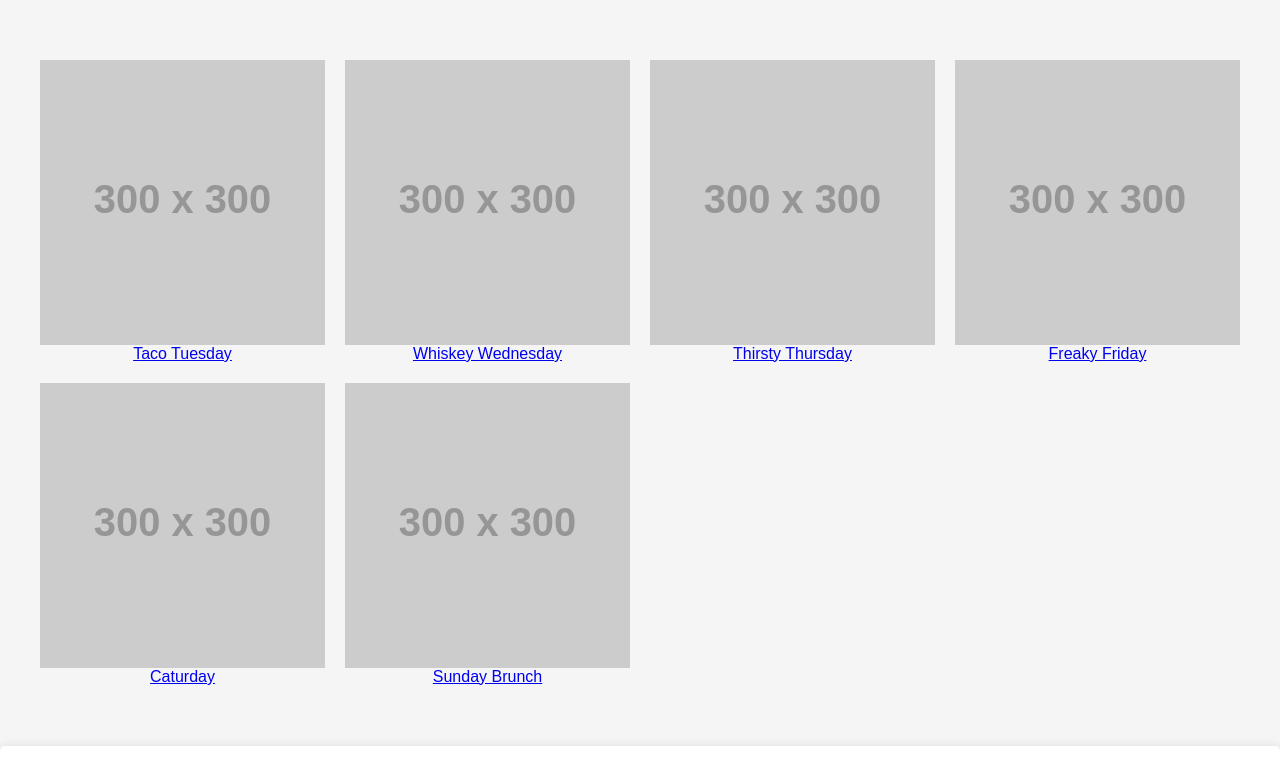
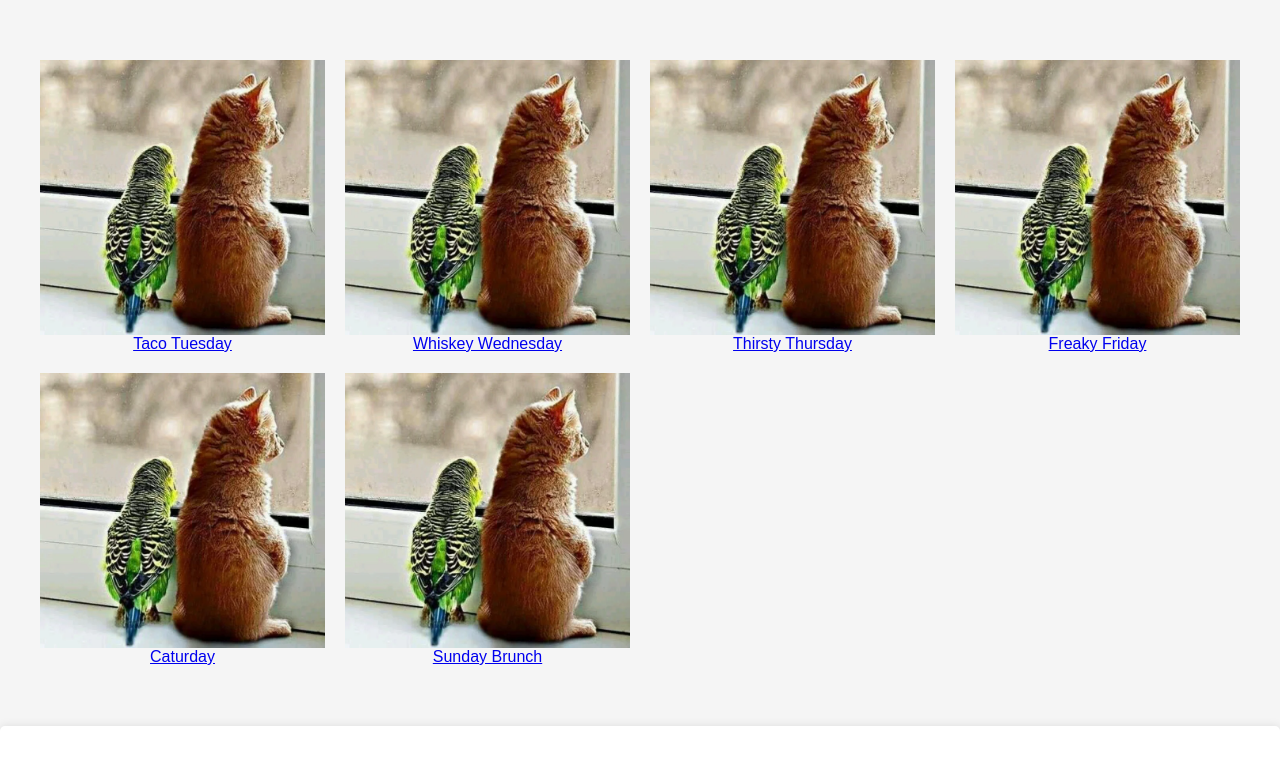
Before and after one commit to lucaorofina/project1_355, a plain HTML site: page index.html in a window 1280 px wide. Shown: the part 610-1373 px from the top of the page. Drawn offline with Linux system fonts and the light colour scheme; placeholder pictures from the web are drawn by us.

Commit message:
grid images

```diff
--- a/index.html
+++ b/index.html
@@ -35,37 +35,37 @@
 <div class="grid-container">
     <div class="grid-item">
         <a href="https://example.com">
-            <img src="https://via.placeholder.com/300" alt="Tuesday">
+            <img src="images/cat1.jpeg" alt="Tuesday">
             <div class="caption"> Taco Tuesday</div>
         </a>
     </div>
     <div class="grid-item">
         <a href="https://example.com">
-            <img src="https://via.placeholder.com/300" alt="Wednesday">
+            <img src="images/cat1.jpeg" alt="Wednesday">
             <div class="caption">Whiskey Wednesday</div>
         </a>
     </div>
     <div class="grid-item">
         <a href="https://example.com">
-            <img src="https://via.placeholder.com/300" alt="Thursday">
+            <img src="images/cat1.jpeg" alt="Thursday">
             <div class="caption">Thirsty Thursday</div>
         </a>
     </div>
     <div class="grid-item">
         <a href="https://example.com">
-            <img src="https://via.placeholder.com/300" alt="Friday">
+            <img src="images/cat1.jpeg" alt="Friday">
             <div class="caption">Freaky Friday</div>
         </a>
     </div>
     <div class="grid-item">
         <a href="https://example.com">
-            <img src="https://via.placeholder.com/300" alt="Saturday">
+            <img src="images/cat1.jpeg" alt="Saturday">
             <div class="caption">Caturday</div>
         </a>
     </div>
     <div class="grid-item">
         <a href="https://example.com">
-            <img src="https://via.placeholder.com/300" alt="Sunday">
+            <img src="images/cat1.jpeg" alt="Sunday">
             <div class="caption">Sunday Brunch</div>
         </a>
     </div>
```
Also changed, not shown: images/cat1.jpeg (added).
